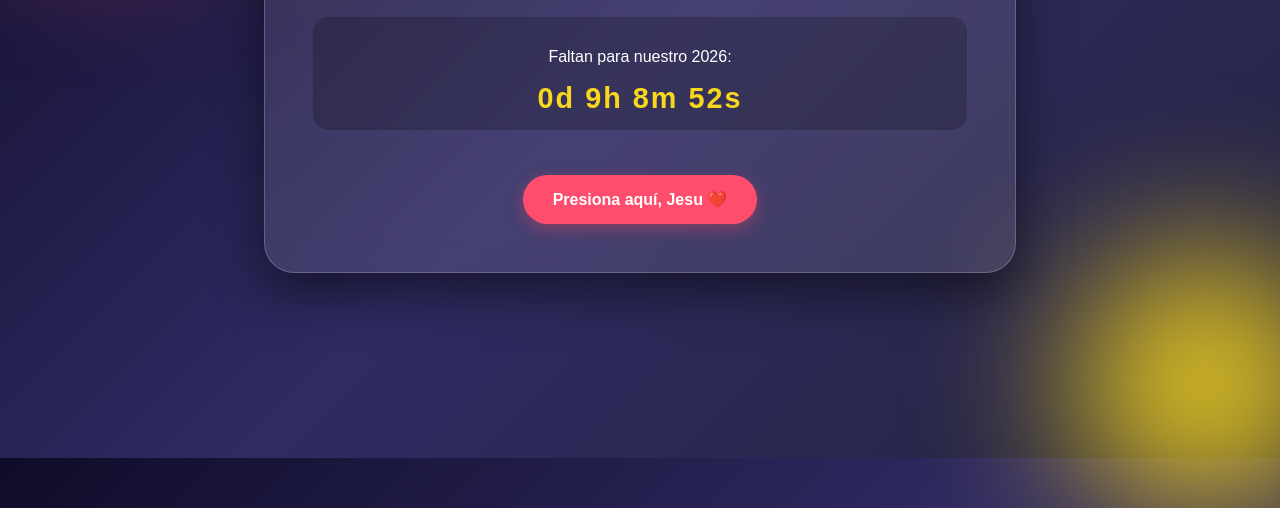
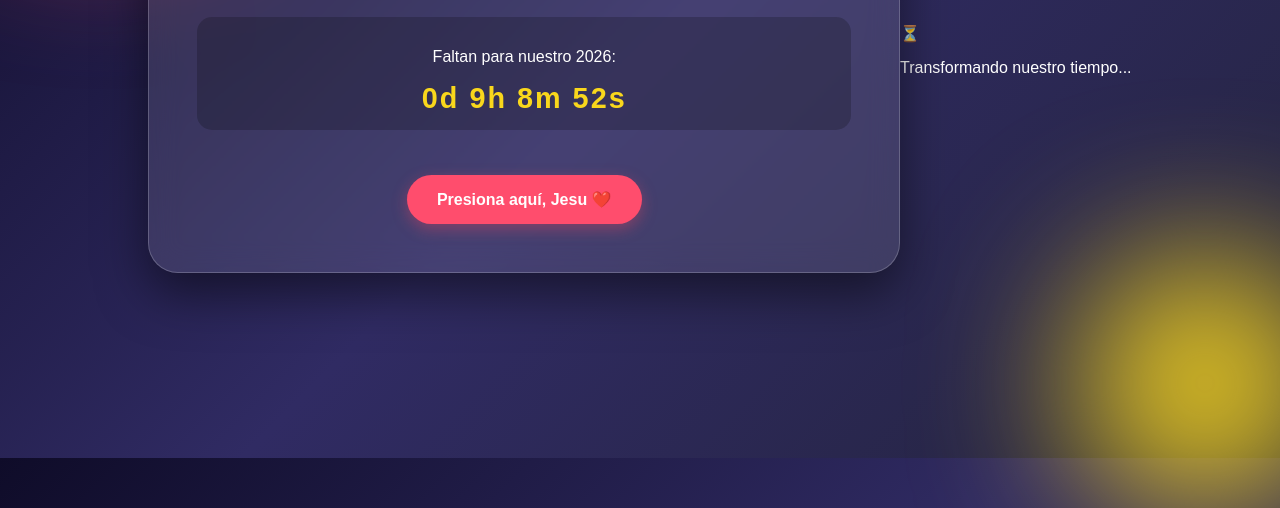
Before and after one commit to annntthhh/j, a plain HTML site: page index.html in a window 1280 px wide. Shown: the part 342-850 px from the top of the page. Drawn offline with nearby package versions, Linux system fonts and the light colour scheme.

Commit message:
Update index.html

```diff
--- a/index.html
+++ b/index.html
@@ -8,6 +8,11 @@
     <script src="https://cdn.jsdelivr.net/npm/canvas-confetti@1.6.0/dist/confetti.browser.min.js"></script>
 </head>
 <body>
+
+    <div class="progress-container">
+        <div id="love-bar"></div>
+    </div>
+
     <div class="decorations">
         <div class="circle one"></div>
         <div class="circle two"></div>
@@ -31,6 +36,11 @@
         <button id="btn-magic">Presiona aquí, Jesu ❤️</button>
     </div>
 
+    <div class="hourglass-box">
+        <div class="hourglass">⏳</div>
+        <p>Transformando nuestro tiempo...</p>
+    </div>
+
     <script src="script.js"></script>
 </body>
 </html>
```
